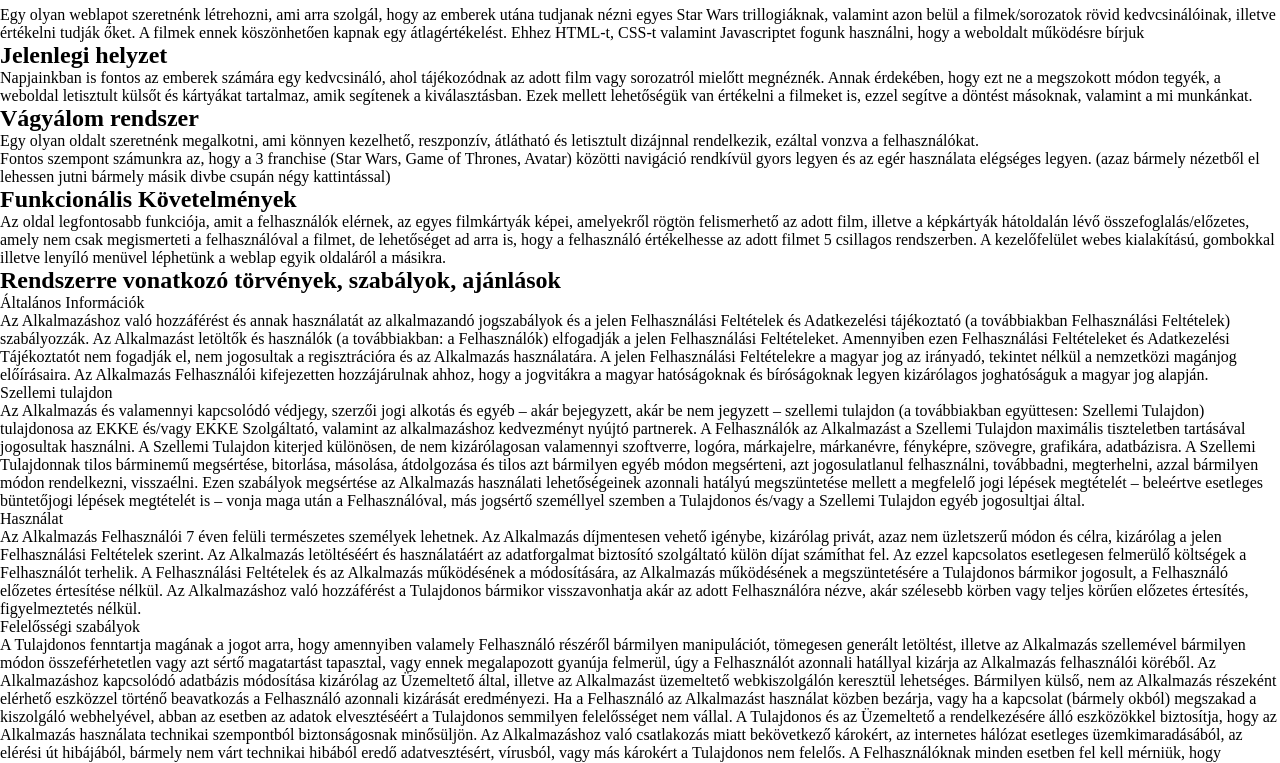
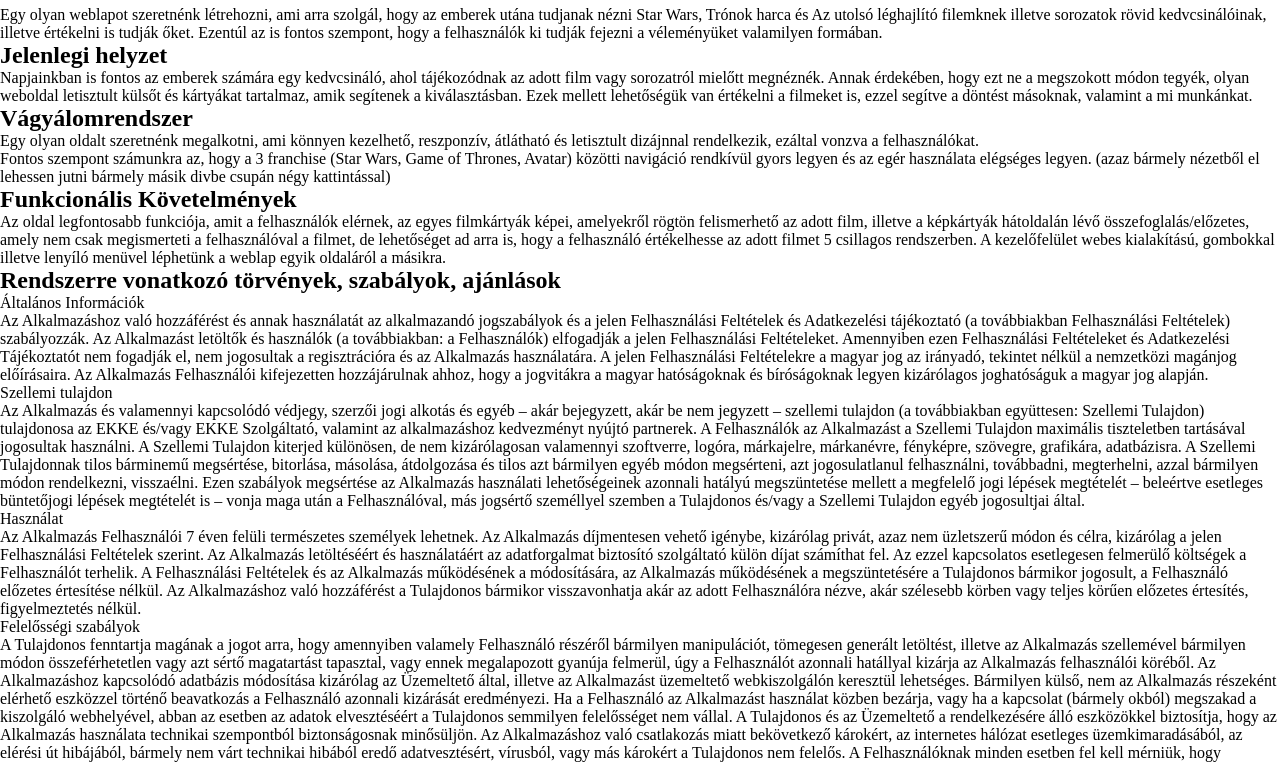
Before and after one commit to ShadowStarX/EKKE-StarWars, a plain HTML site: page Documentation/KovetelmenySpecifikacio.html in a window 1280 px wide. Shown: the part 58-821 px from the top of the page. Drawn offline with Linux system fonts and the light colour scheme; files that its build step writes are made by us from their sources.

Commit message:
kövspec frissítése
javítások és kiegészítések az áttekintés, illetve a jelenlegi helyzet bekezdésekhez

```diff
--- a/Documentation/KovetelmenySpecifikacio.html
+++ b/Documentation/KovetelmenySpecifikacio.html
@@ -11,20 +11,18 @@
 
     <h2>Áttekintés</h2>
         <p>
-            Egy olyan weblapot szeretnénk létrehozni, ami arra szolgál, hogy az emberek utána tudjanak nézni egyes Star Wars trillogiáknak,
-            valamint azon belül a filmek/sorozatok rövid kedvcsinálóinak, illetve értékelni tudják őket.
-            A filmek ennek köszönhetően kapnak egy átlagértékelést.
-            Ehhez HTML-t, CSS-t valamint Javascriptet fogunk használni, hogy a weboldalt működésre bírjuk
+            Egy olyan weblapot szeretnénk létrehozni, ami arra szolgál, hogy az emberek utána tudjanak nézni Star Wars, Trónok harca és Az utolsó léghajlító filemknek illetve sorozatok rövid kedvcsinálóinak, illetve értékelni is tudják őket.
+            Ezentúl az is fontos szempont, hogy a felhasználók ki tudják fejezni a véleményüket valamilyen formában.
         </p>
 
     <h2>Jelenlegi helyzet</h2>
         <p>
             Napjainkban is fontos az emberek számára egy kedvcsináló, ahol tájékozódnak az adott film vagy sorozatról mielőtt megnéznék.
-            Annak érdekében, hogy ezt ne a megszokott módon tegyék, a weboldal letisztult külsőt és kártyákat tartalmaz, amik segítenek a kiválasztásban.
+            Annak érdekében, hogy ezt ne a megszokott módon tegyék, olyan weboldal letisztult külsőt és kártyákat tartalmaz, amik segítenek a kiválasztásban.
             Ezek mellett lehetőségük van értékelni a filmeket is, ezzel segítve a döntést másoknak, valamint a mi munkánkat.
         </p>
 
-    <h2>Vágyálom rendszer</h2>
+    <h2>Vágyálomrendszer</h2>
         <p>
             Egy olyan oldalt szeretnénk megalkotni, ami könnyen kezelhető, reszponzív, átlátható és letisztult dizájnnal rendelkezik, ezáltal vonzva a felhasználókat.
         </p>
```
